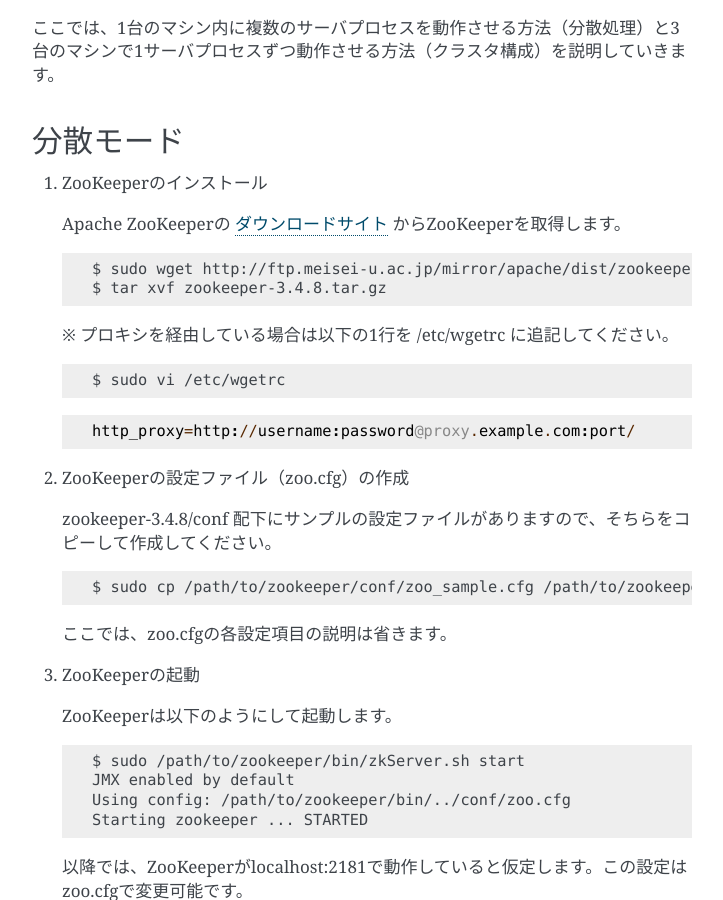
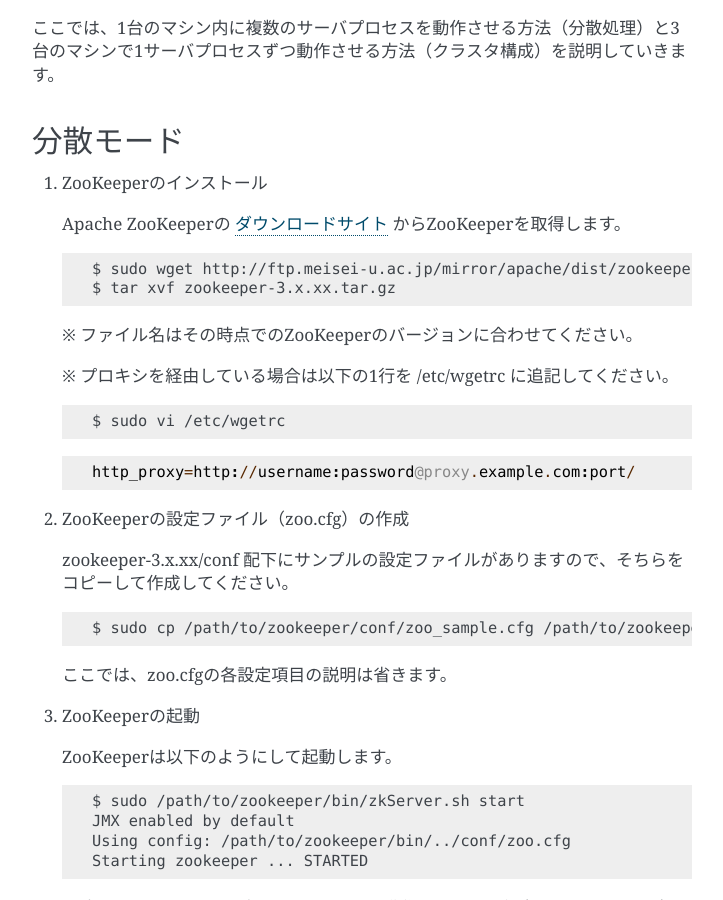
Before and after one commit to jubatus/website, a Sphinx documentation site: the page built from source/ja/tutorial_distributed.rst, in a window 1280 px wide and 900 px high, scrolled down 552 px. Shown: the whole window, without its empty margins (388-1111 px from the left). Built offline with Sphinx 7.4.7, drawn with Linux system fonts in a browser that asks for light colours; the version number could not be read and is left out.

Commit message:
fix zookeeper version

```diff
--- a/source/ja/tutorial_distributed.rst
+++ b/source/ja/tutorial_distributed.rst
@@ -32,9 +32,10 @@
 
  ::
 
-  $ sudo wget http://ftp.meisei-u.ac.jp/mirror/apache/dist/zookeeper/stable/zookeeper-3.4.8.tar.gz
-  $ tar xvf zookeeper-3.4.8.tar.gz
+  $ sudo wget http://ftp.meisei-u.ac.jp/mirror/apache/dist/zookeeper/stable/zookeeper-3.x.xx.tar.gz
+  $ tar xvf zookeeper-3.x.xx.tar.gz
 
+ ※ ファイル名はその時点でのZooKeeperのバージョンに合わせてください。
 
  ※ プロキシを経由している場合は以下の1行を /etc/wgetrc に追記してください。
 
@@ -49,7 +50,7 @@
 
 2. ZooKeeperの設定ファイル（zoo.cfg）の作成
 
- zookeeper-3.4.8/conf 配下にサンプルの設定ファイルがありますので、そちらをコピーして作成してください。
+ zookeeper-3.x.xx/conf 配下にサンプルの設定ファイルがありますので、そちらをコピーして作成してください。
 
  ::
 
```
